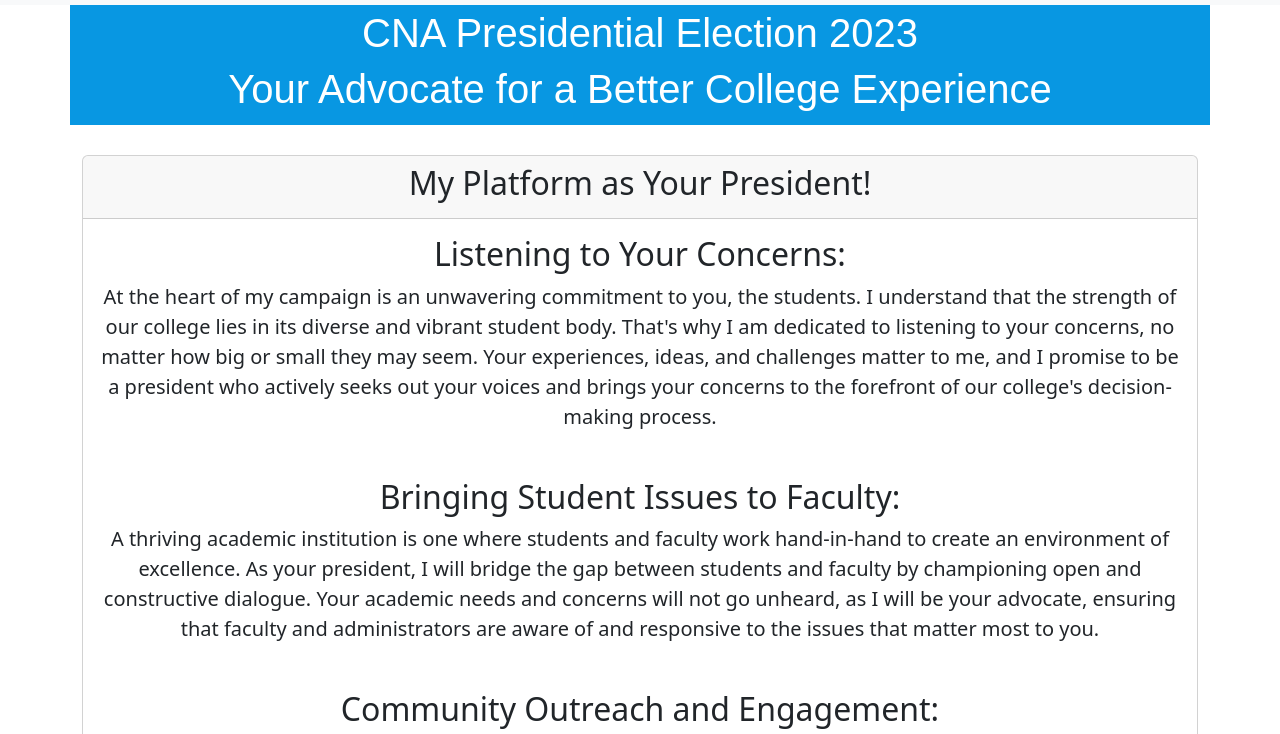
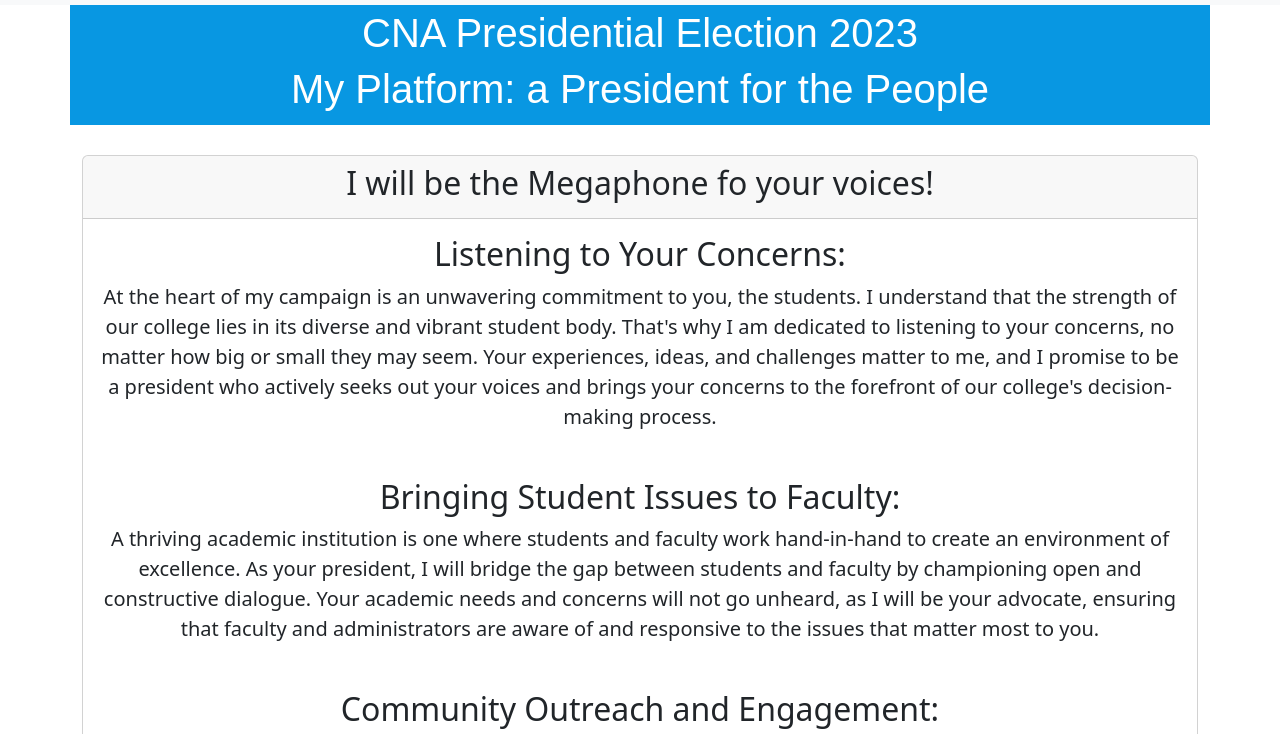
Before and after one commit to Joshua-Crocker/VoteParkerWebsite, a plain HTML site: page platform.html in a window 1280 px wide. Shown: the part 61-795 px from the top of the page. Drawn offline with nearby package versions, Linux system fonts and the light colour scheme.

Commit message:
changed platform heading

```diff
--- a/platform.html
+++ b/platform.html
@@ -22,7 +22,7 @@
 
                 <div class="titlecard">
                      <h1 class="text-center">CNA Presidential Election 2023 </h1>
-                     <h1 class="text-center">Your Advocate for a Better College Experience</h1>
+                     <h1 class="text-center">My Platform: a President for the People</h1>
                 </div>
 
                 <div class="spacer"></div>
@@ -30,7 +30,7 @@
                 <div id="aboutme">
                     <div class="card">
                         <div class="card-header">
-                            <h2>My Platform as Your President!</h2>
+                            <h2>I will be the Megaphone fo your voices!</h2>
                         </div>
                         <div class="card-body">
                         <h2 class="card-title">Listening to Your Concerns:</h2>
```
